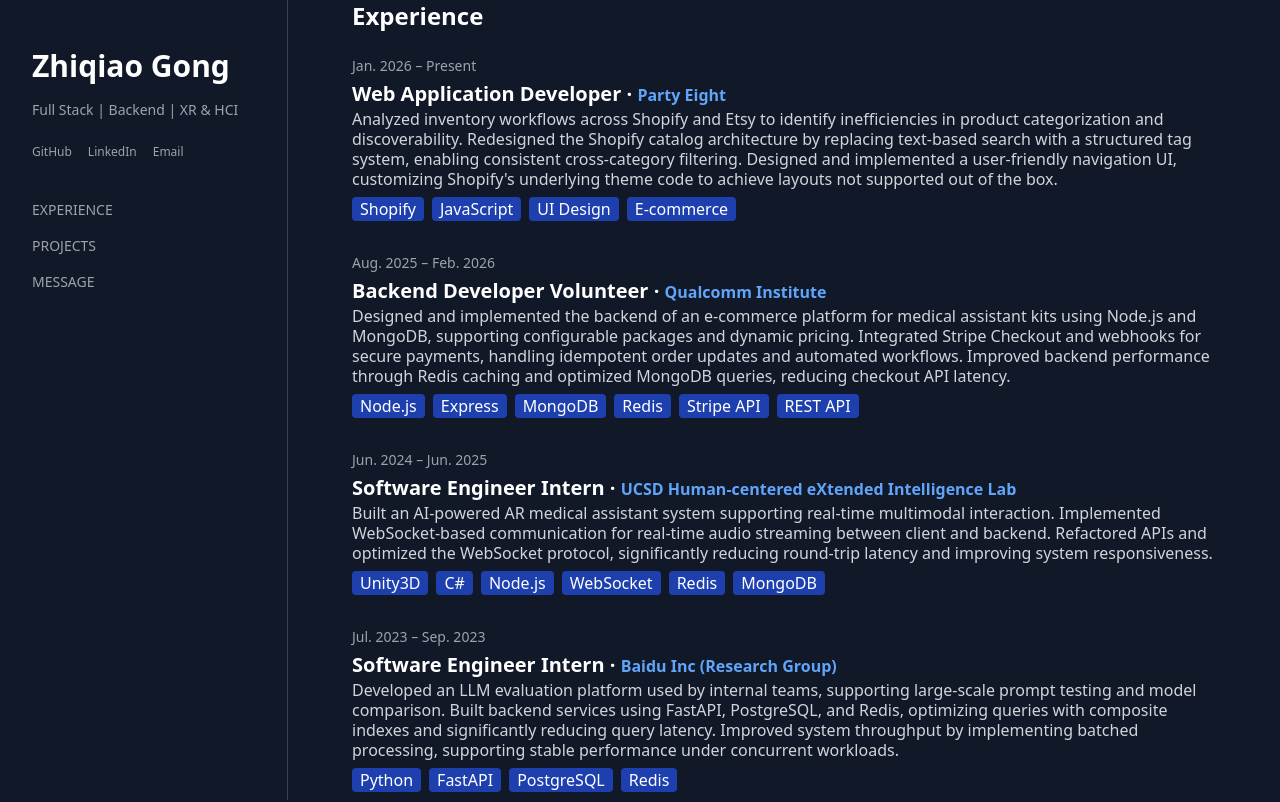
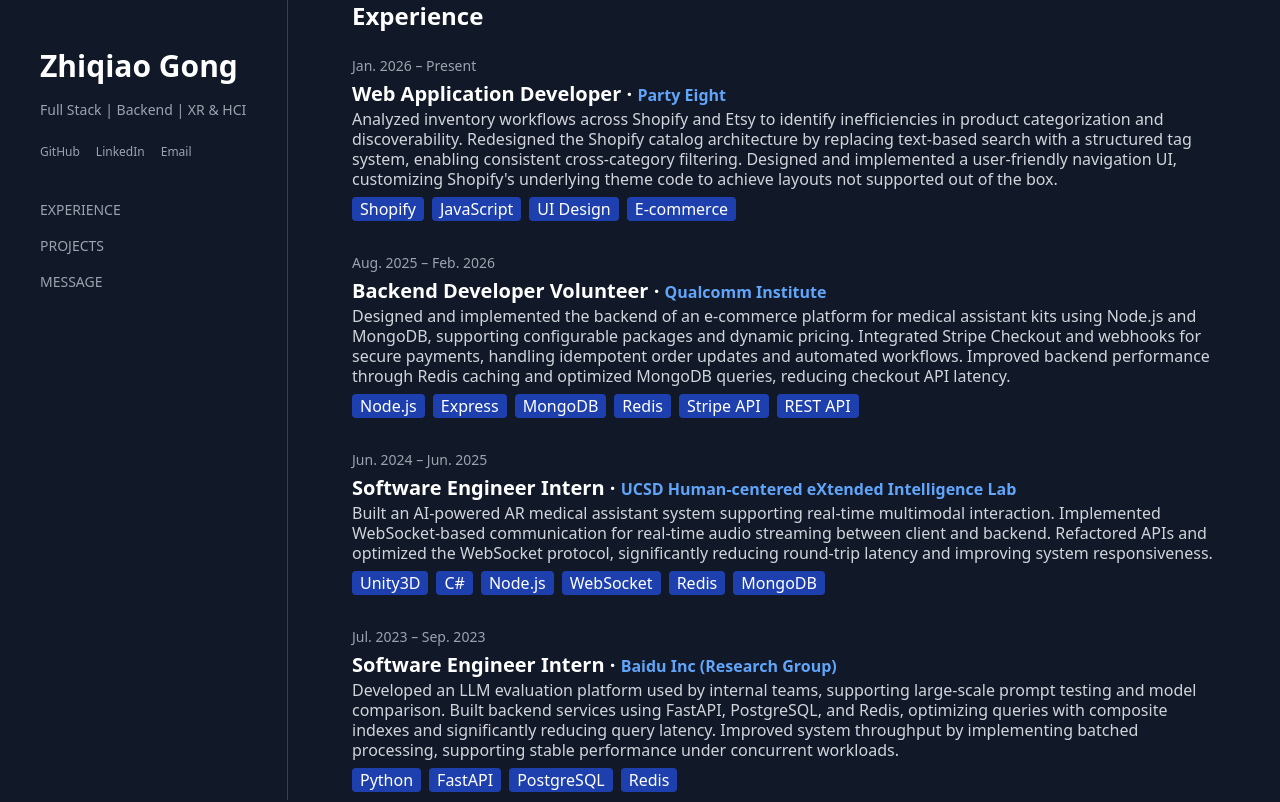
Before and after one commit to ZhiqiaoGong/portfolio, a React (Vite) app in the folder client/: page / in a window 1280 px wide. Shown: the top 802 px of the page. Built offline with nearby package versions, Linux system fonts and the light colour scheme; no server answers.

Commit message:
Adjust padding in Sidebar component

```diff
--- a/client/src/components/Sidebar.jsx
+++ b/client/src/components/Sidebar.jsx
@@ -2,7 +2,7 @@
   return (
     <>
       {/* Desktop */}
-      <aside className="hidden md:flex flex-col w-72 shrink-0 px-8 py-12 min-h-screen border-r border-gray-700 sticky top-0 self-start">
+      <aside className="hidden md:flex flex-col w-72 shrink-0 px-10 py-12 min-h-screen border-r border-gray-700 sticky top-0 self-start">
         <div className="text-3xl font-bold mb-4">Zhiqiao Gong</div>
         <div className="text-gray-400 text-sm mb-6">Full Stack | Backend | XR & HCI</div>
 
```
